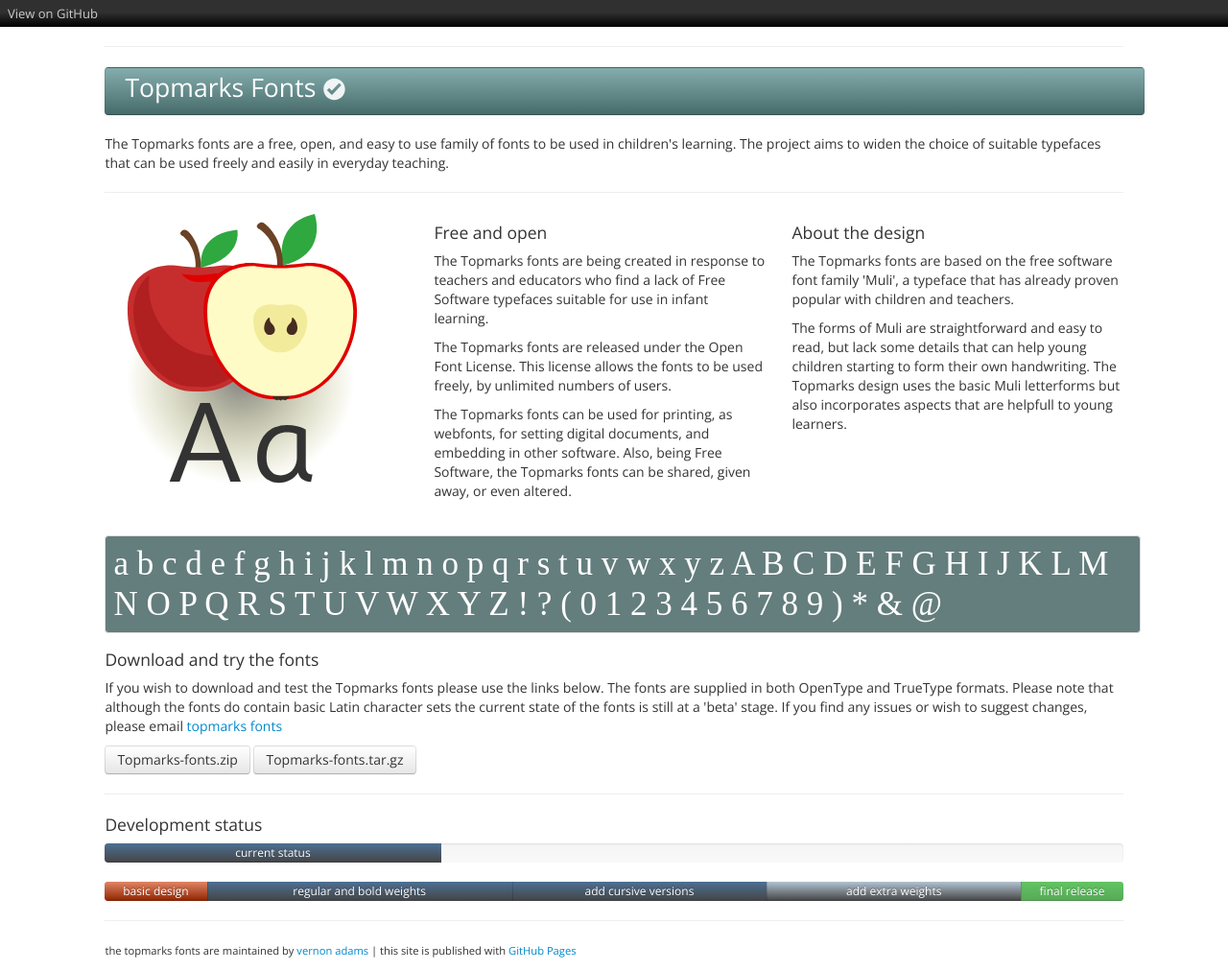
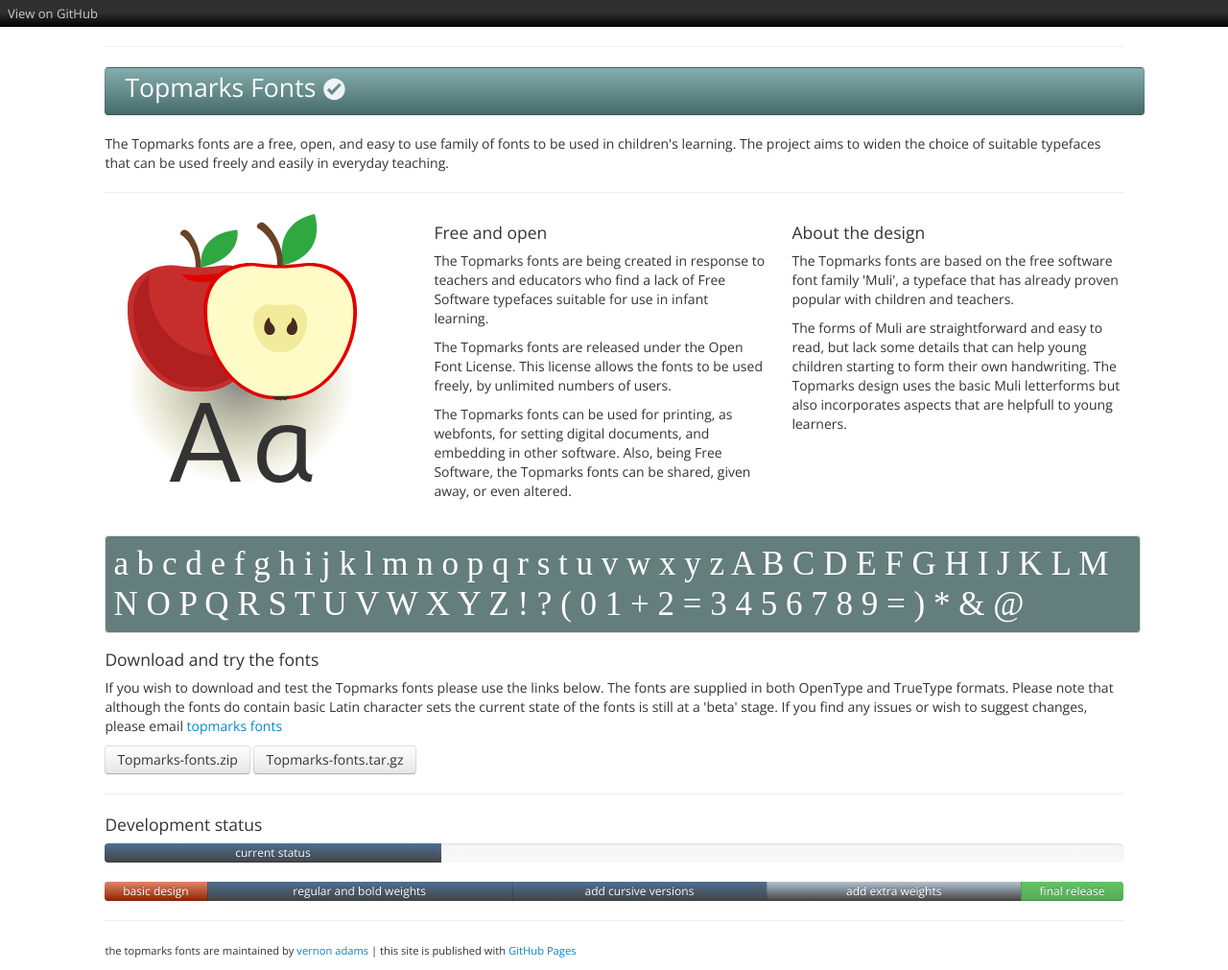
Before and after one commit to vernnobile/topmarks, a Jekyll site: the page built from index.html, in a window 1280 px wide. Shown: the whole page at 96% size. Built offline with Jekyll 4.4.1, drawn with Linux system fonts in a browser that asks for light colours; some web fonts are replaced.

Commit message:
Update downloads.html

```diff
--- a/_includes/downloads.html
+++ b/_includes/downloads.html
@@ -1,5 +1,5 @@
 <div>
-<div class="specimen">a b c d e f g h i j k l m n o p q r s t u v w x y z A B C D E F G H I J K L M N O P Q R S T U V W X Y Z ! ? ( 0 1 2 3 4 5 6 7 8 9 ) * & @ </div>
+<div class="specimen">a b c d e f g h i j k l m n o p q r s t u v w x y z A B C D E F G H I J K L M N O P Q R S T U V W X Y Z ! ? ( 0 1 + 2 = 3 4 5 6 7 8 9 = ) * & @ </div>
 <h4>Download and try the fonts</h4>
 <p>If you wish to download and test the Topmarks fonts please use the links below. The fonts are supplied in both OpenType and TrueType formats. Please note that although the fonts do contain basic Latin character sets the current state of the fonts is still at a 'beta' stage. If you find any issues or wish to suggest changes, please email <a href="mailto:beta@topmarksfont.com">topmarks fonts</a></p>
 <section id="downloads">
```
